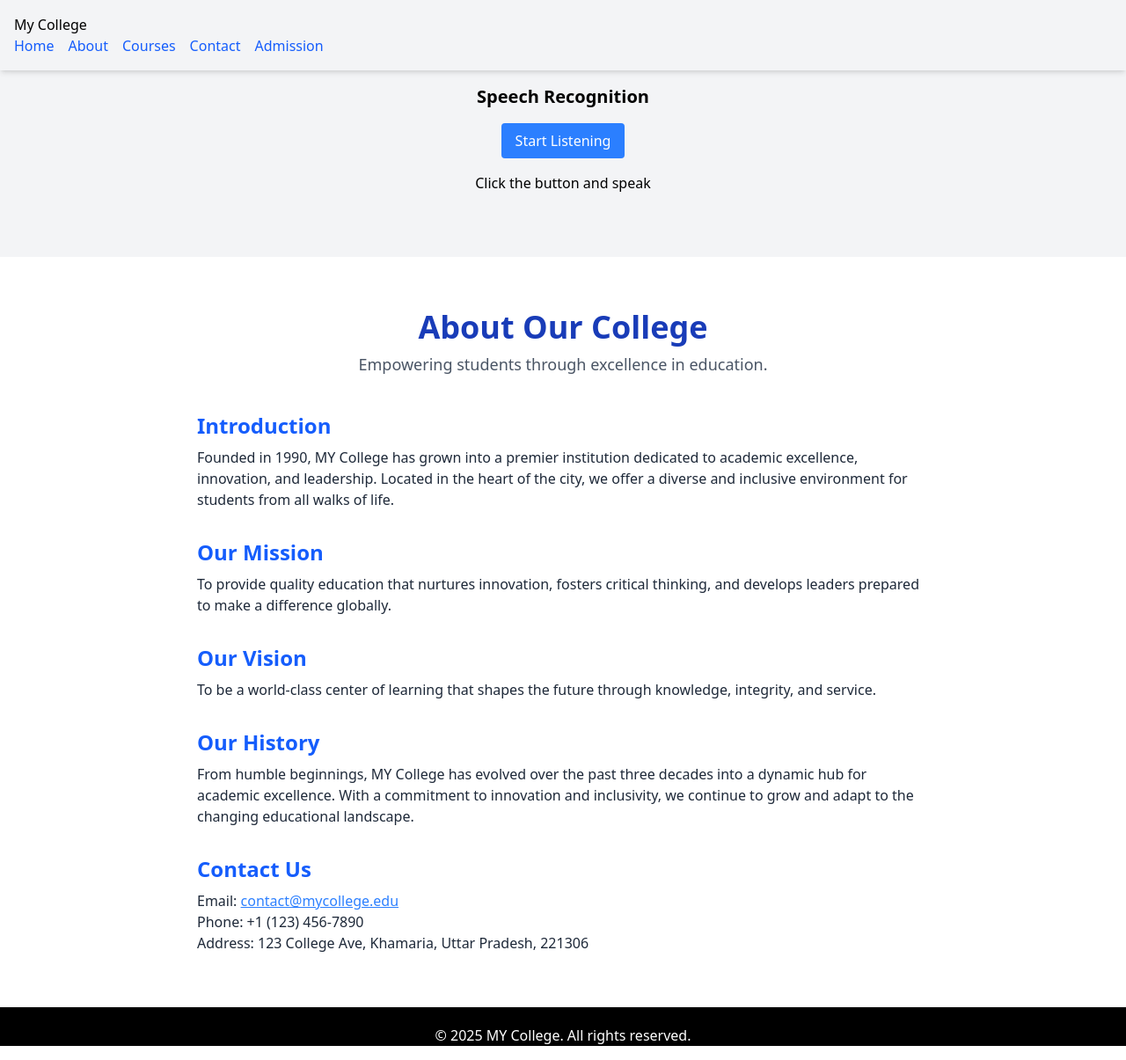
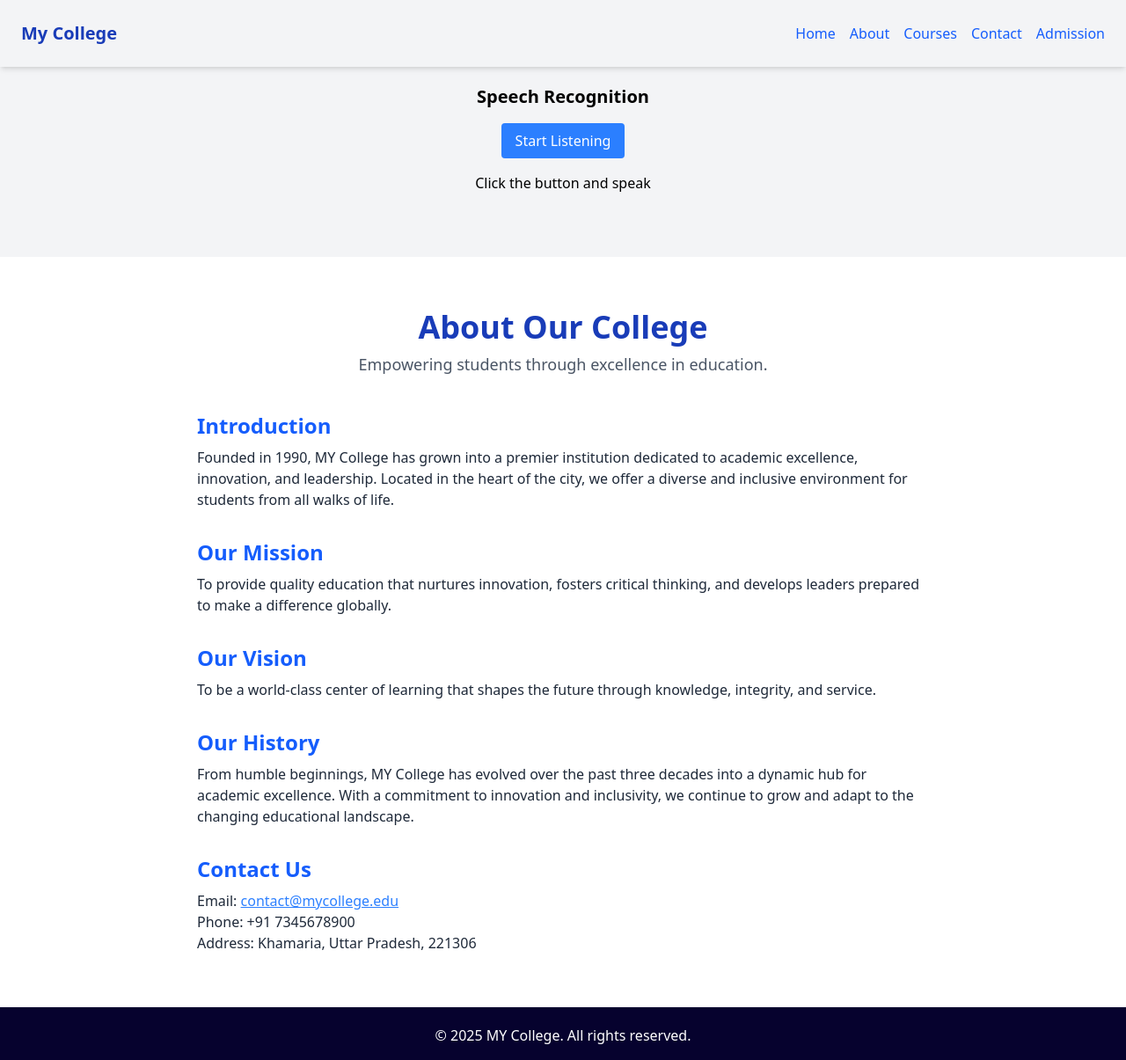
Before and after one commit to Kaushar45/college-website, a React (Vite) app: page /about in a window 1280 px wide. Shown: the whole page at 88% size. Built offline with nearby package versions, Linux system fonts and the light colour scheme.

Commit message:
navbar & footer style changes

```diff
--- a/src/App.jsx
+++ b/src/App.jsx
@@ -1,5 +1,4 @@
 import { Route, Routes } from "react-router";
-import "./App.css";
 import Navbar from "./components/Navbar";
 import Home from "./pages/Home";
 import About from "./pages/About";
--- a/src/components/Footer.jsx
+++ b/src/components/Footer.jsx
@@ -2,7 +2,7 @@ import React from "react";
 
 const Footer = () => {
   return (
-    <div className="bg-black  text-white text-center border-t pt-5">
+    <div className="bg-[#06022e] pb-4 text-white text-center border-t pt-5">
       <p className="text-white">© 2025 MY College. All rights reserved.</p>
     </div>
   );
--- a/src/components/Navbar.jsx
+++ b/src/components/Navbar.jsx
@@ -2,9 +2,9 @@ import React from "react";
 
 const Navbar = () => {
   return (
-    <div className="fixed w-full flex items-center justify-between bg-gray-100 p-4 shadow-md">
-      <header>
-        <h2>My College</h2>
+    <div className="fixed w-full  bg-gray-100 p-6 shadow-md">
+      <header className="flex items-center justify-between">
+        <h2 className="text-xl font-bold text-blue-800">My College</h2>
         <nav>
           <ul className="flex space-x-4">
             <li>
--- a/src/pages/About.jsx
+++ b/src/pages/About.jsx
@@ -86,8 +86,8 @@ const About = () => {
             contact@mycollege.edu
           </a>
         </p>
-        <p>Phone: +1 (123) 456-7890</p>
-        <p>Address: 123 College Ave, Khamaria, Uttar Pradesh, 221306</p>
+        <p>Phone: +91 7345678900</p>
+        <p>Address: Khamaria, Uttar Pradesh, 221306</p>
       </section>
     </div>
   );
```
Also changed, not shown: src/App.css (deleted).
